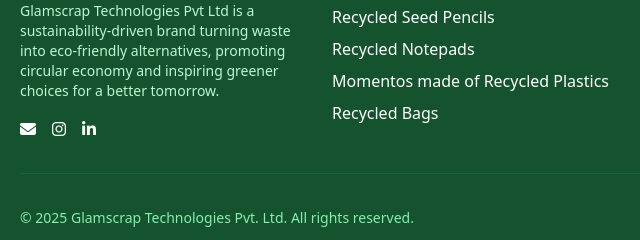
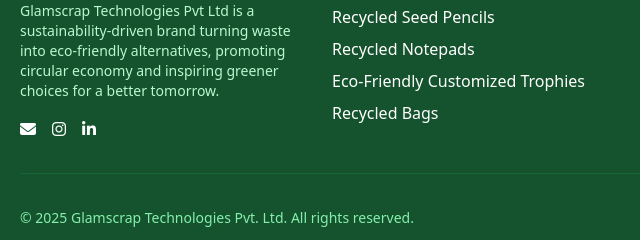
Before and after one commit to alansahai/glamscrap-webdev, a plain HTML site: page legal-notices/environmental-policy.html in a window 1280 px wide. Shown: the part 4447-4687 px from the top of the page, 12-652 px from the left. Drawn offline with nearby package versions, Linux system fonts and the light colour scheme.

Commit message:
updated the footer

```diff
--- a/legal-notices/environmental-policy.html
+++ b/legal-notices/environmental-policy.html
@@ -409,7 +409,7 @@
                         <li><a href="/products/seed-pen.html" class="footer-link">Recycled Seed Pens</a></li>
                         <li><a href="/products/seed-pencil.html" class="footer-link">Recycled Seed Pencils</a></li>
                         <li><a href="/products/notepad.html" class="footer-link">Recycled Notepads</a></li>
-                        <li><a href="/products/momento.html" class="footer-link">Momentos made of Recycled Plastics</a>
+                        <li><a href="/products/momento.html" class="footer-link">Eco-Friendly Customized Trophies</a>
                         </li>
                         <li><a href="/products/bag.html" class="footer-link">Recycled Bags</a></li>
                     </ul>
```
Also changed, not shown: legal-notices/privacy-policy.html (+1 -1 lines), legal-notices/terms-of-service.html (+1 -1 lines).
